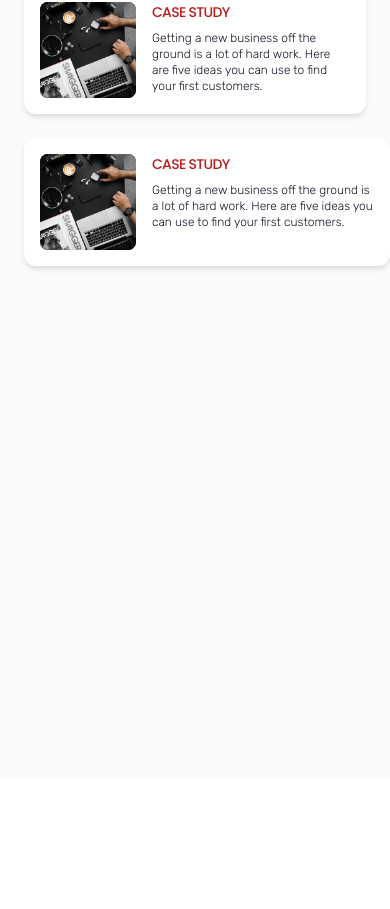
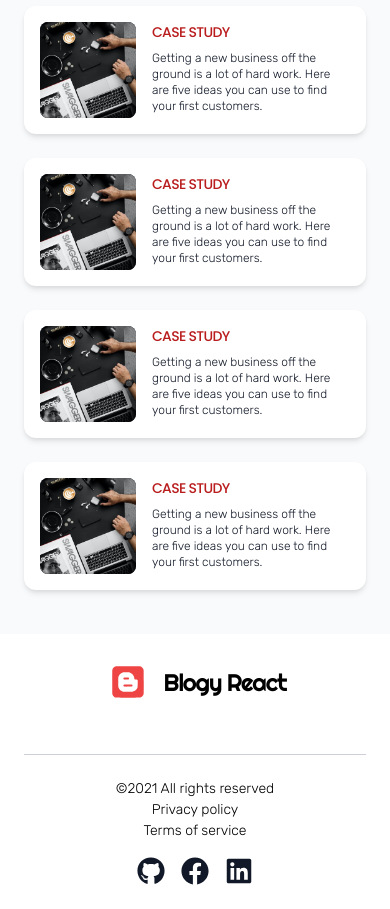
Before and after one commit to AndyLucasa/React-Blogy, a React (Create React App) app: page / in a window 390 px wide. Shown: the part 882-1791 px from the top of the page. Before the commit the page ends 1660 px from the top, so only its background shows below. Built offline with nearby package versions, Linux system fonts and the light colour scheme.

Commit message:
Footer Done

```diff
--- a/src/component/App.js
+++ b/src/component/App.js
@@ -3,6 +3,7 @@ import '../styles/App.css';
 import LastPost from './LastPost';
 import Videos from './Videos';
 import Articles from './Articles';
+import Contacts from './Contacts';
 
 function App() {
   return (
@@ -15,11 +16,11 @@ function App() {
         <div className="h-full w-screen lg:w-1/2 sm:mt-28">
           <Videos/>
         </div>
-        <div className="h-screen w-screen lg:w-1/2 sm:mt-28">
+        <div className="h-full w-screen lg:w-1/2 sm:mt-28">
           <Articles/>
         </div>
       </div>
-
+      <Contacts/>
     </div>
   );
 }
--- a/src/component/Articles.js
+++ b/src/component/Articles.js
@@ -5,29 +5,59 @@ const Articles = () => {
     return (
         <section id="article" className="Article sm:-mt-14 lg:mr-6 ">
             <p className="text-gray-900 justify-self-start cursor-pointer text-xl flex items-center ml-6 font-extrabold  no-underline font-rubik">Articles</p>
-            <div className="space-x-6">
-                <div className="Article1 md:inline-block h-32 m-6 rounded-xl shadow-md bg-white md:h-96 md:w-64 flex items-center">
-                    <div className="images h-24 w-24 m-4 mr-0 bg-gray-900 rounded-lg absolute md:w-64 md:h-64 md:relative md:m-0 ">
+            <div className="md:space-x-0">
+                <div className="Article1 md:inline-block h-32 m-6 rounded-xl shadow-md bg-white md:h-full md:w-72 flex items-center  md:mr-10 ">
+                    <div className="images h-24 w-24 m-4 mr-0 bg-gray-900 rounded-lg absolute md:w-72 md:h-72 md:relative md:m-0 ">
                         <img src={Business} alt="Case Study" className="w-full h-full rounded-lg object-cover"/>
                     </div>
-                    <div className="images h-24 w-9/12 m-4 ml-28 pl-4 rounded-lg md:w-64 md:ml-0 md:pr-2 md:pt-3">
+                    <div className="Text h-24 w-9/12 m-4 ml-28 pl-4 rounded-lg md:w-72 md:h-full md:ml-0 md:pr-2 md:pt-3">
                         <div className="Text flex flex-col justify-between">
-                            <p className="uppercase tracking-tighter text-left font-poppins text-sm text-red-700 md:text-base">Case Study</p>
-                            <p className="mb-0 font-rubik text-xs text-gray-900 text-left mt-2 ">Getting a new business off the ground is a lot of hard work. Here are five ideas you can use to find your first customers.</p>
+                            <p className="uppercase tracking-tighter text-left font-poppins text-sm text-red-700 md:text-lg">Case Study</p>
+                            <p className="mb-0 font-rubik text-xs text-gray-900 text-left mt-2 md:text-sm ">Getting a new business off the ground is a lot of hard work. Here are five ideas you can use to find your first customers.</p>
                         </div>
                     </div>
                 </div>
-                <div className="Article2 md:inline-block h-32 m-6 rounded-xl shadow-md bg-white md:h-96 md:w-64 flex items-center">
-                    <div className="images h-24 w-24 m-4 mr-0 bg-gray-900 rounded-lg absolute md:w-64 md:h-64 md:relative md:m-0 ">
+
+                <div className="Article1 md:inline-block h-32 m-6 rounded-xl shadow-md bg-white md:h-full md:w-72 flex items-center md:mr-10 ">
+                    <div className="images h-24 w-24 m-4 mr-0 bg-gray-900 rounded-lg absolute md:w-72 md:h-72 md:relative md:m-0 ">
                         <img src={Business} alt="Case Study" className="w-full h-full rounded-lg object-cover"/>
                     </div>
-                    <div className="images h-24 w-9/12 m-4 ml-28 pl-4 rounded-lg md:w-64 md:ml-0 md:pr-2 md:pt-3">
+                    <div className="Text h-24 w-9/12 m-4 ml-28 pl-4 rounded-lg md:w-72 md:h-full md:ml-0 md:pr-2 md:pt-3">
                         <div className="Text flex flex-col justify-between">
-                            <p className="uppercase tracking-tighter text-left font-poppins text-sm text-red-700 md:text-base">Case Study</p>
-                            <p className="mb-0 font-rubik text-xs text-gray-900 text-left mt-2">Getting a new business off the ground is a lot of hard work. Here are five ideas you can use to find your first customers.</p>
+                            <p className="uppercase tracking-tighter text-left font-poppins text-sm text-red-700 md:text-lg">Case Study</p>
+                            <p className="mb-0 font-rubik text-xs text-gray-900 text-left mt-2 md:text-sm ">Getting a new business off the ground is a lot of hard work. Here are five ideas you can use to find your first customers.</p>
                         </div>
                     </div>
                 </div>
+            </div>
+
+            <div className="md:space-x-0">
+                <div className="Article1 md:inline-block h-32 m-6 rounded-xl shadow-md bg-white md:h-full md:w-72 flex items-center  md:mr-10 ">
+                    <div className="images h-24 w-24 m-4 mr-0 bg-gray-900 rounded-lg absolute md:w-72 md:h-72 md:relative md:m-0 ">
+                        <img src={Business} alt="Case Study" className="w-full h-full rounded-lg object-cover"/>
+                    </div>
+                    <div className="Text h-24 w-9/12 m-4 ml-28 pl-4 rounded-lg md:w-72 md:h-full md:ml-0 md:pr-2 md:pt-3">
+                        <div className="Text flex flex-col justify-between">
+                            <p className="uppercase tracking-tighter text-left font-poppins text-sm text-red-700 md:text-lg">Case Study</p>
+                            <p className="mb-0 font-rubik text-xs text-gray-900 text-left mt-2 md:text-sm ">Getting a new business off the ground is a lot of hard work. Here are five ideas you can use to find your first customers.</p>
+                        </div>
+                    </div>
+                </div>
+
+                <div className="Article1 md:inline-block h-32 m-6 rounded-xl shadow-md bg-white md:h-full md:w-72 flex items-center md:mr-10 ">
+                    <div className="images h-24 w-24 m-4 mr-0 bg-gray-900 rounded-lg absolute md:w-72 md:h-72 md:relative md:m-0 ">
+                        <img src={Business} alt="Case Study" className="w-full h-full rounded-lg object-cover"/>
+                    </div>
+                    <div className="Text h-24 w-9/12 m-4 ml-28 pl-4 rounded-lg md:w-72 md:h-full md:ml-0 md:pr-2 md:pt-3">
+                        <div className="Text flex flex-col justify-between">
+                            <p className="uppercase tracking-tighter text-left font-poppins text-sm text-red-700 md:text-lg">Case Study</p>
+                            <p className="mb-0 font-rubik text-xs text-gray-900 text-left mt-2 md:text-sm ">Getting a new business off the ground is a lot of hard work. Here are five ideas you can use to find your first customers.</p>
+                        </div>
+                    </div>
+                </div>
+            </div>
+            <div className="h-5">
+
             </div>
         </section>
     )
--- /dev/null
+++ b/src/component/Contacts.js
@@ -0,0 +1,52 @@
+import React from 'react'
+import { FaGithub, FaFacebook, FaLinkedin,FaBlogger } from "react-icons/fa"
+
+const Contacts = () => {
+    return (
+        <section id="contact" className="">
+            <footer class="py-6 dark:bg-coolGray-800 dark:text-coolGray-50">
+                <div class="container px-6 mx-auto space-y-6 divide-y divide-gray-400 md:space-y-12 divide-opacity-50">
+                    <div class="grid grid-cols-12">
+                        <div class="pb-6 col-span-full md:pb-0 md:col-span-6">
+                            <a href="#null" class="flex justify-center space-x-3 md:justify-start">
+                                <div class="flex items-center justify-center w-12 h-12 rounded-full dark:bg-indigo-400">
+                                    <FaBlogger className="w-9 h-9 text-red-500"/>
+                                </div>
+                                <span class="self-center text-2xl font-thin font-righteous tracking-tighter">Blogy React</span>
+                            </a>
+                        </div>
+
+
+                    </div>
+                    <div class="grid justify-center pt-6 lg:justify-between">
+                        <div class="flex flex-col self-center text-sm text-center md:block lg:col-start-1 md:space-x-6">
+                            <span className="font-rubik">©2021 All rights reserved</span>
+                            <a href="#null">
+                                <span className="font-rubik">Privacy policy</span>
+                            </a>
+                            <a href="#null">
+                                <span className="font-rubik">Terms of service</span>
+                            </a>
+                        </div>
+                        <div class="flex justify-center pt-4 space-x-4 lg:pt-0 lg:col-end-13">
+                        <a href="https://github.com/AndyLucasa" >
+                            <span className="sr-only">Github</span>
+                            <FaGithub className="h-7 w-7 text-gray-900  "/>
+                        </a>
+                        <a href="https://www.facebook.com/andy.234564323456754323456786" >
+                            <span className="sr-only">Facebook</span>
+                            <FaFacebook className="h-7 w-7 text-gray-900 "/>
+                        </a>
+                        <a href="https://www.linkedin.com/in/ny-aina-andy-lucas-ambinintsoa-089283213/" >
+                            <span className="sr-only">LinkedIn</span>
+                            <FaLinkedin className="h-7 w-7 text-gray-900 "/>
+                        </a>
+                        </div>
+                    </div>
+                </div>
+            </footer>
+        </section>
+    )
+}
+
+export default Contacts
--- a/src/component/LastPost.js
+++ b/src/component/LastPost.js
@@ -13,6 +13,7 @@ const LastPost = () => {
                     <p className=" text-xs font-poppins py-1 px-2 text-red-600">Branch - IGGLIA3</p>
                 </div>
                 <p className=" text-base text-left font-poppins m-4 text-gray-900 ">AMBININTSOA Ny Aina Andy Lucas students in ISPM .</p>
+                <div className="h-1"></div>
             </div>
         </section>
     )
--- a/src/component/NavBar.js
+++ b/src/component/NavBar.js
@@ -43,7 +43,7 @@ const NabBar = () => {
                         </div>
 
                         <div  className="NavItem h-14 pr-9">
-                            <a href="#home" className="NavLink flex items-center p-4 h-full cursor-pointer border-b-2 border-red-400 ">
+                            <a href="#contact" className="NavLink flex items-center p-4 h-full cursor-pointer border-b-2 border-red-400 ">
                                 <BiAt
                                     className="w-5 h-5 mr-3"
                                     aria-hidden="true"
```
